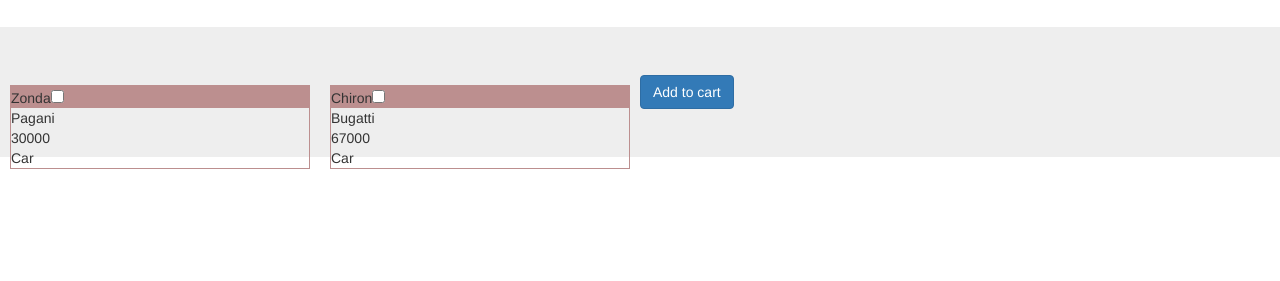
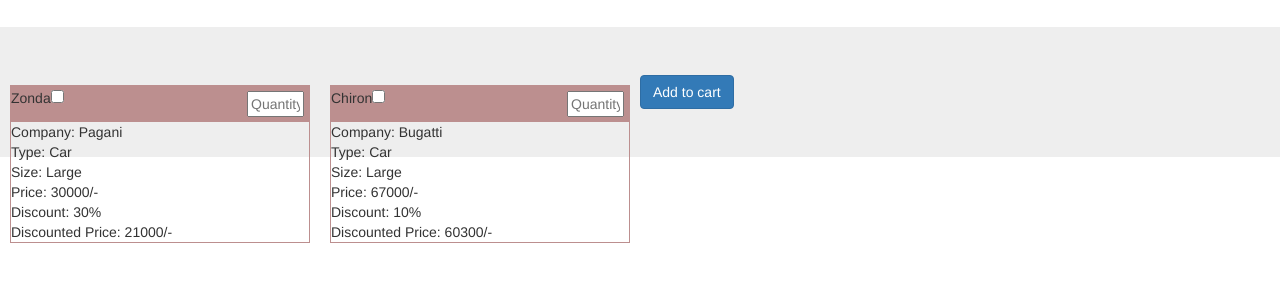
Before and after one commit to midhun-qburst/cart, a website: page index.html in a window 1280 px wide. Shown: the part 63-344 px from the top of the page. Drawn offline with nearby package versions, Linux system fonts and the light colour scheme.

Commit message:
Quantitity field added

```diff
--- a/index.html
+++ b/index.html
@@ -3,7 +3,7 @@
 
 <head>
     <meta charset="utf-8">
-    <title>e-book Library</title>
+    <title>Cart</title>
     <link rel="stylesheet" href="https://maxcdn.bootstrapcdn.com/bootstrap/3.3.7/css/bootstrap.min.css" integrity="sha384-BVYiiSIFeK1dGmJRAkycuHAHRg32OmUcww7on3RYdg4Va+PmSTsz/K68vbdEjh4u"
         crossorigin="anonymous">
     <link rel="stylesheet" type="text/css" href="styles/style.css" />
--- a/scripts/main.js
+++ b/scripts/main.js
@@ -1,5 +1,22 @@
+// class Catalog {
+//     constructor(id,company,name, type, size,price,discount) {
+//         this.id= 1,
+//         this.company= company,
+//         this.name= name,
+//         this.type= type,
+//         this.size= 'Medium',
+//         this.price= price,
+//         this.discount= discount,
+//         this.isSelected= false
+//     }
+//     get discount(){
+//         return element.price*1 - (element.discount*element.price)/100
+//     }
 
-const productCatalog = [
+// }
+
+// let productCatalog = new Catalog[];
+ const productCatalog = [
     {
         id: 1,
         company: 'Kawasaki',
@@ -76,16 +93,19 @@
 
     foundProducts = _.forEach(foundProducts, (element) => {
         let s = element;
+        let discountedRate = element.price*1 - (element.discount*element.price)/100;
         $('#foundList').append('<div class="card-block col-lg-3 book-tile" >' +
             '<div class="test">' +
             '<span class="book-title">' + element.name +
-            '<input type="checkbox" id="' + element.id + '">' +
+            '<input type="checkbox" class="' + element.id + '">' +
+            '<input placeholder="Quantity" class="quantity" type="text" id="' + element.id + '">' +
             '</span>' +
-            '<span>' + element.company + '</span>' +
-            '<span>' + element.price + '</span>' +
-            '<span>' + element.type + '</span>' +
-            //  '<span>' + authorMail + '</span>' +
-            //  '<span>' + authorPhone + '</span>' +
+            '<span> Company: ' + element.company + '</span>' +
+            '<span> Type: ' + element.type + '</span>' +
+            '<span> Size: ' + element.size + '</span>' +
+            '<span> Price: ' + element.price + '/-</span>' +
+            '<span> Discount: ' + element.discount + '%</span>' +
+            '<span> Discounted Price: ' + discountedRate + '/-</span>' +
             '</div>' +
             '</div>'
         );
@@ -100,7 +120,7 @@
 
 const addItems = () => {
     const idArray = foundProducts.map((element) => {
-        if ($('#' + element.id).is(":checked")) {
+        if ($('.' + element.id).is(":checked")) {
             return element.id;
         }
         return null;
@@ -108,5 +128,21 @@
     ).filter((num) => {
         return num != null;
     });
+
+    const quantityArray = foundProducts.map((element) => {
+        if ($('.' + element.id).is(":checked")) {
+            return $('#' + element.id).val();
+        }
+        return null;
+    }
+    ).filter((num) => {
+        return num != null;
+    });
     console.log(idArray);
+    console.log(quantityArray);
+
+
+
+
+
 }
--- a/styles/style.css
+++ b/styles/style.css
@@ -21,3 +21,9 @@
 h1 {
     text-align: center;
 }
+
+.quantity {
+    width: 57px;
+    float: right;
+    margin: 5px;
+}
```
